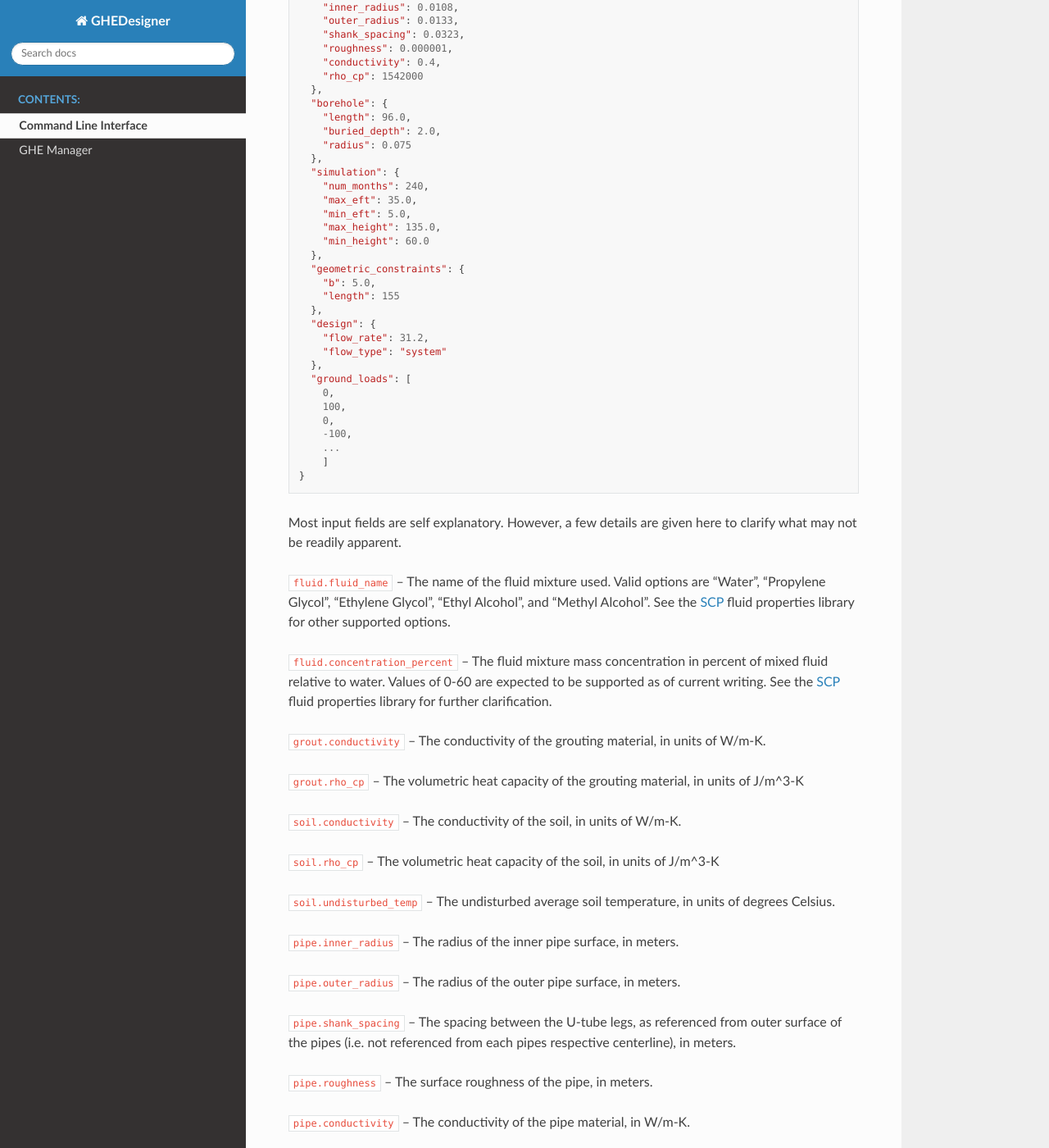
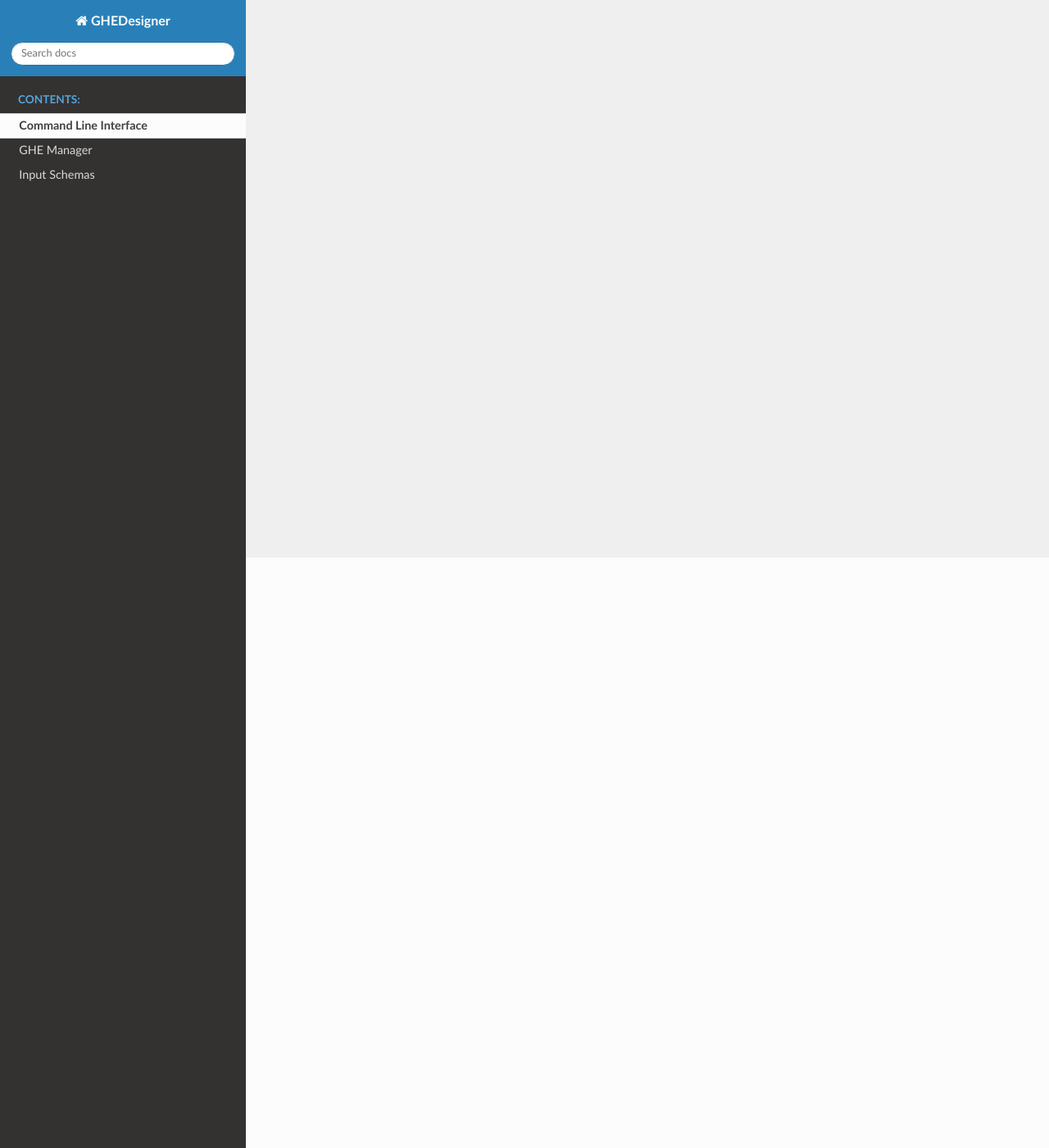
Before and after one commit to BETSRG/GHEDesigner, a Sphinx documentation site: the page built from docs/cli.rst, in a window 1280 px wide and 1400 px high, scrolled down 720 px. Shown: the whole window at 82% size. Built offline with Sphinx 7.4.7 and the Read the Docs theme 2.0.0, drawn with Linux system fonts in a browser that asks for light colours; some of the changed text lies outside the part shown.

Commit message:
add schemas to docs

```diff
--- a/docs/cli.rst
+++ b/docs/cli.rst
@@ -8,112 +8,3 @@ This library comes with a command line interface. Once this library is pip insta
 
   Options:
     --help  Show this message and exit.
-
-Example input file::
-
-    {
-      "version": "0.1",
-      "fluid": {
-        "fluid_name": "Water",
-        "concentration_percent": 0.0
-      },
-      "grout": {
-        "conductivity": 1.0,
-        "rho_cp": 3901000
-      },
-      "soil": {
-        "conductivity": 2.0,
-        "rho_cp": 2343493,
-        "undisturbed_temp": 18.3
-      },
-      "pipe": {
-        "inner_radius": 0.0108,
-        "outer_radius": 0.0133,
-        "shank_spacing": 0.0323,
-        "roughness": 0.000001,
-        "conductivity": 0.4,
-        "rho_cp": 1542000
-      },
-      "borehole": {
-        "length": 96.0,
-        "buried_depth": 2.0,
-        "radius": 0.075
-      },
-      "simulation": {
-        "num_months": 240,
-        "max_eft": 35.0,
-        "min_eft": 5.0,
-        "max_height": 135.0,
-        "min_height": 60.0
-      },
-      "geometric_constraints": {
-        "b": 5.0,
-        "length": 155
-      },
-      "design": {
-        "flow_rate": 31.2,
-        "flow_type": "system"
-      },
-      "ground_loads": [
-        0,
-        100,
-        0,
-        -100,
-        ...
-        ]
-    }
-
-
-Most input fields are self explanatory. However, a few details are given here to clarify what may not be readily apparent.
-
-``fluid.fluid_name`` -- The name of the fluid mixture used. Valid options are "Water", "Propylene Glycol", "Ethylene Glycol", "Ethyl Alcohol", and "Methyl Alcohol". See the `SCP <https://secondarycoolantprops.readthedocs.io/en/latest/index.html>`_ fluid properties library for other supported options.
-
-``fluid.concentration_percent`` -- The fluid mixture mass concentration in percent of mixed fluid relative to water. Values of 0-60 are expected to be supported as of current writing. See the `SCP <https://secondarycoolantprops.readthedocs.io/en/latest/index.html>`_ fluid properties library for further clarification.
-
-``grout.conductivity`` -- The conductivity of the grouting material, in units of W/m-K.
-
-``grout.rho_cp`` -- The volumetric heat capacity of the grouting material, in units of J/m^3-K
-
-``soil.conductivity`` -- The conductivity of the soil, in units of W/m-K.
-
-``soil.rho_cp`` -- The volumetric heat capacity of the soil, in units of J/m^3-K
-
-``soil.undisturbed_temp`` -- The undisturbed average soil temperature, in units of degrees Celsius.
-
-``pipe.inner_radius`` -- The radius of the inner pipe surface, in meters.
-
-``pipe.outer_radius`` -- The radius of the outer pipe surface, in meters.
-
-``pipe.shank_spacing`` -- The spacing between the U-tube legs, as referenced from outer surface of the pipes (i.e. not referenced from each pipes respective centerline), in meters.
-
-``pipe.roughness`` -- The surface roughness of the pipe, in meters.
-
-``pipe.conductivity`` -- The conductivity of the pipe material, in W/m-K.
-
-``pipe.rho_cp`` -- The volumetric heat capacity of the pipe material, in J/m^3-K
-
-``borehole.length`` -- The length of the borehole, in meters. (TODO: need to investigate why this is here when design length is an output of the sizing.)
-
-``borehole.buried_depth`` -- The depth below the ground surface to the top of the borehole, in meters.
-
-``borehole.radius`` -- The radius of the borehole in
-
-``simulation.num_months`` -- The duration of the sizing period, in months.
-
-``simulation.max_eft`` -- The maximum heat pump entering fluid temperature, in degrees Celsius.
-
-``simulation.min_eft`` -- The minimum heat pump entering fluid temperature, in degrees Celsius.
-
-``simulation.max_height`` -- The maximum active borehole length, in meters.
-
-``simulation.min_height`` -- The minimum active borehole length, in meters.
-
-``geometric_constraints.b`` -- The borehole-to-borehole spacing used in system design, in meters.
-
-``geometric_constraints.length`` -- (TODO: figure out why is this length also needed)
-
-``design.flow_rate`` -- The nominal fluid flow rate, in kg/s, on a per-borehole or system basis, as specified by the ``design.flow_type`` field.
-
-``design.flow_type`` -- The fluid flow rate type. Accepted options are "System", or "Borehole". (TODO: verify)
-
-``ground_loads`` -- The ground heat exchanger loads, in Watts. Positive values indicate heat extraction.
--- a/docs/conf.py
+++ b/docs/conf.py
@@ -6,8 +6,10 @@
 # -- Project information -----------------------------------------------------
 # https://www.sphinx-doc.org/en/master/usage/configuration.html#project-information
 
+import importlib
+
 from pathlib import Path
-from sys import path
+from sys import path, exit
 
 root_dir = Path(__file__).parent.parent.resolve()
 path.insert(0, str(root_dir))
@@ -43,7 +45,7 @@ release = VERSION
 # -- General configuration ---------------------------------------------------
 # https://www.sphinx-doc.org/en/master/usage/configuration.html#general-configuration
 
-extensions = ['sphinx.ext.viewcode', 'sphinx.ext.autodoc']
+extensions = ['sphinx.ext.viewcode', 'sphinx.ext.autodoc', 'sphinx-jsonschema']
 
 templates_path = ['_templates']
 exclude_patterns = ['_build', 'Thumbs.db', '.DS_Store']
@@ -53,3 +55,22 @@ exclude_patterns = ['_build', 'Thumbs.db', '.DS_Store']
 
 html_theme = 'sphinx_rtd_theme'
 html_static_path = ['_static']
+
+## PATCH `sphinx-jsonschema`
+# to render the extra `units`` schema properties
+
+def _patched_sphinx_jsonschema_simpletype(self, schema):
+    """Render the *extra* ``units`` and ``tags`` schema properties for every object."""
+    rows = _original_sphinx_jsonschema_simpletype(self, schema)
+
+    if "units" in schema:
+        units = schema["units"]
+        units = f"``{units}``"
+        rows.append(self._line(self._cell("units"), self._cell(units)))
+        del schema["units"]
+
+    return rows
+
+sjs_wide_format = importlib.import_module("sphinx-jsonschema.wide_format")
+_original_sphinx_jsonschema_simpletype = sjs_wide_format.WideFormat._simpletype  #type: ignore
+sjs_wide_format.WideFormat._simpletype = _patched_sphinx_jsonschema_simpletype  #type: ignore
--- a/docs/index.rst
+++ b/docs/index.rst
@@ -12,6 +12,7 @@ Welcome to GHEDesigner's documentation!
 
    cli
    manager
+   schemas
 
 
 Indices and tables
--- a/requirements.txt
+++ b/requirements.txt
@@ -9,6 +9,7 @@ scipy>=1.10.0
 # docs dependencies
 sphinx>=6.1.3
 sphinx-rtd-theme>=1.2.0
+sphinx-jsonschema>=1.19.1
 
 # testing dependencies
 coverage>=7.1.0
```
Also changed, not shown: docs/schemas.rst (added, +94 -0 lines), 12 other files.
